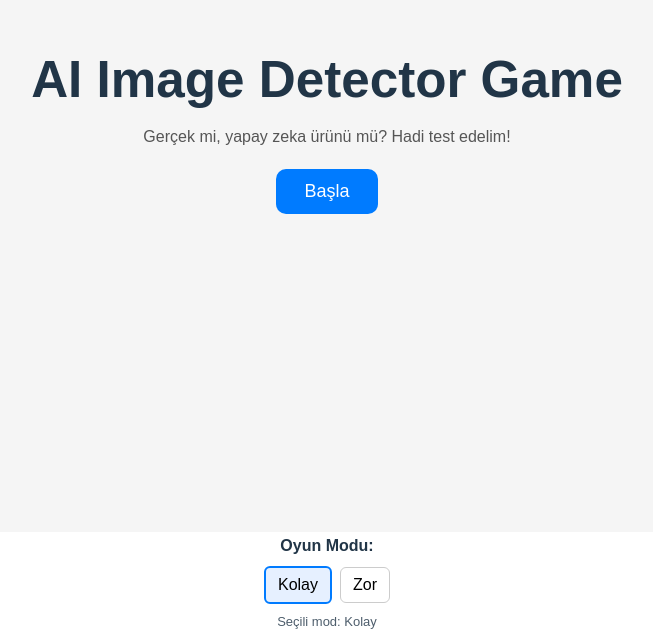
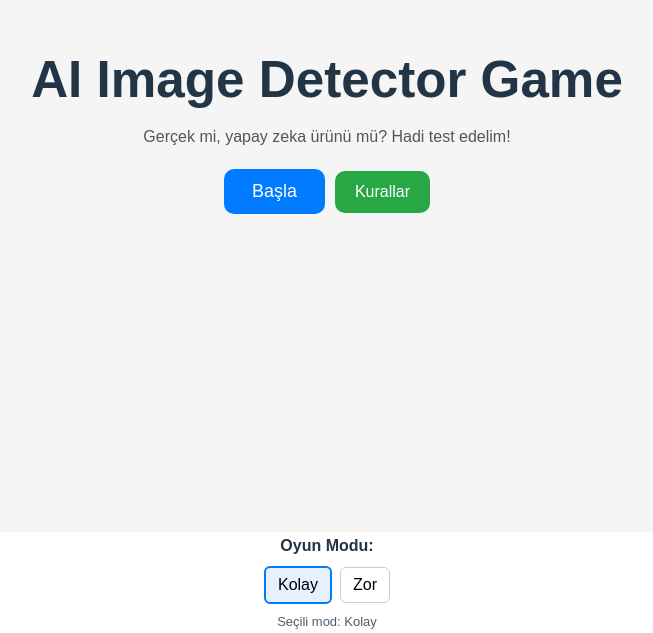
Before and after one commit to Bilgi05/1030521210_BS435_WebProgramlama, a React (Vite) app: page / in a window 1280 px wide. Shown: the part 300-933 px from the top of the page, without its empty margins (329-982 px from the left). Built offline with nearby package versions, Linux system fonts and the light colour scheme.

Commit message:
feat: StartScreen'e oyun kuralları için modal eklendi

```diff
--- a/src/components/StartScreen.jsx
+++ b/src/components/StartScreen.jsx
@@ -1,4 +1,8 @@
+import { useState } from "react";
+
 function StartScreen({ onStart }) {
+  const [showRules, setShowRules] = useState(false);
+
   return (
     <div
       style={{
@@ -28,7 +32,7 @@ function StartScreen({ onStart }) {
             borderRadius: "10px",
             cursor: "pointer",
             fontSize: "18px",
-            transition: "0.25s ease",     // ✨ Yeni özellik: hover transition
+            transition: "0.25s ease",
           }}
           onMouseEnter={(e) => {
             e.target.style.backgroundColor = "#0056c7";
@@ -41,6 +45,62 @@ function StartScreen({ onStart }) {
         >
           Başla
         </button>
+
+        {/* Kurallar Butonu */}
+        <button
+          onClick={() => setShowRules(true)}
+          style={{
+            marginLeft: "10px",
+            backgroundColor: "#28a745",
+            color: "#fff",
+            border: "none",
+            padding: "12px 20px",
+            borderRadius: "10px",
+            cursor: "pointer",
+            fontSize: "16px",
+          }}
+        >
+          Kurallar
+        </button>
+
+        {/* Modal */}
+        {showRules && (
+          <div
+            style={{
+              marginTop: "25px",
+              padding: "18px",
+              backgroundColor: "white",
+              border: "1px solid #ccc",
+              borderRadius: "8px",
+              width: "280px",
+              marginLeft: "auto",
+              marginRight: "auto",
+            }}
+          >
+            <h3 style={{ marginBottom: 10 }}>Oyun Kuralları</h3>
+
+            <p style={{ fontSize: "14px", color: "#444", marginBottom: 15 }}>
+              • Gösterilen görüntünün gerçek mi yoksa yapay zeka üretimi mi olduğunu tahmin et.<br />
+              • Doğru tahmin puan kazandırır.<br />
+              • Yanlış tahmin puan kaybettirir.<br />
+              • Hedef: En yüksek puanı yapmak.
+            </p>
+
+            <button
+              onClick={() => setShowRules(false)}
+              style={{
+                backgroundColor: "#dc3545",
+                color: "#fff",
+                padding: "8px 16px",
+                border: "none",
+                borderRadius: "6px",
+                cursor: "pointer",
+              }}
+            >
+              Kapat
+            </button>
+          </div>
+        )}
       </div>
     </div>
   );
```
